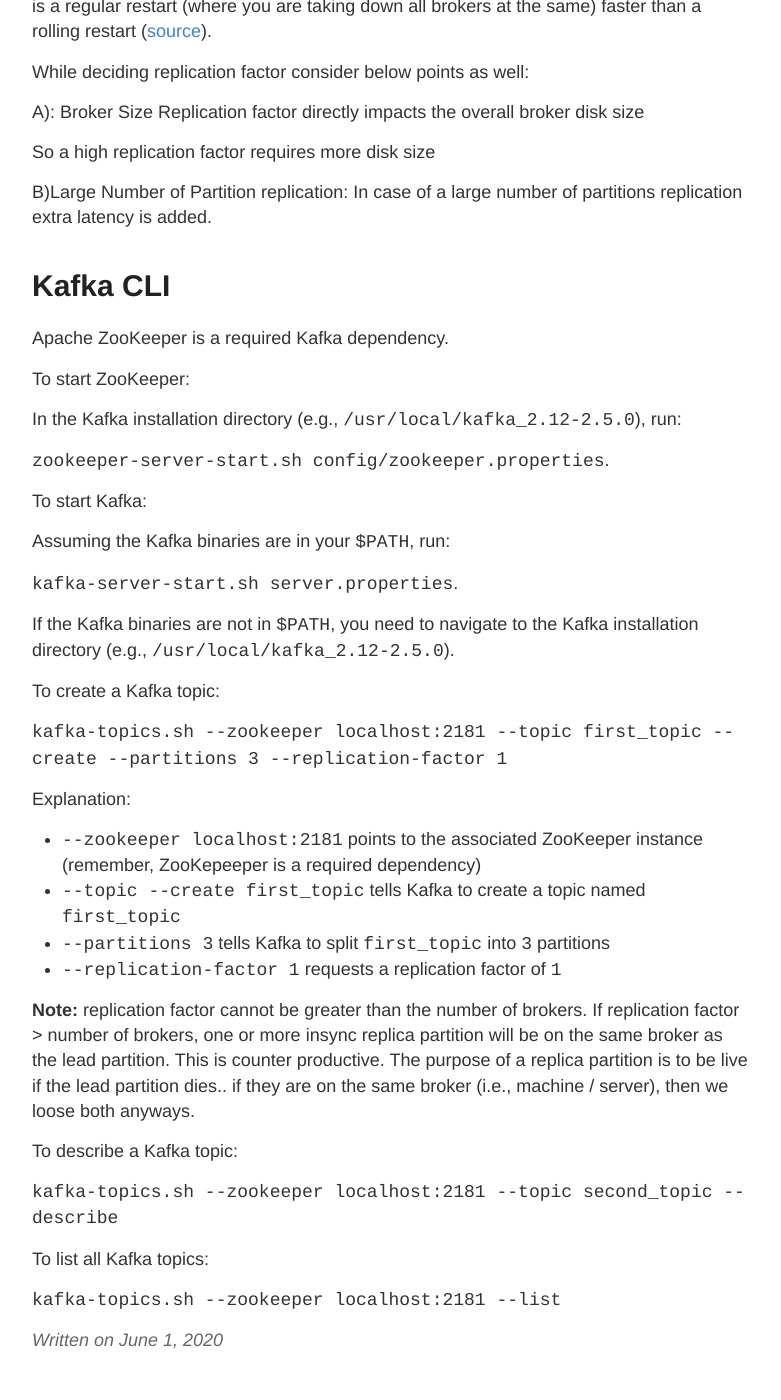
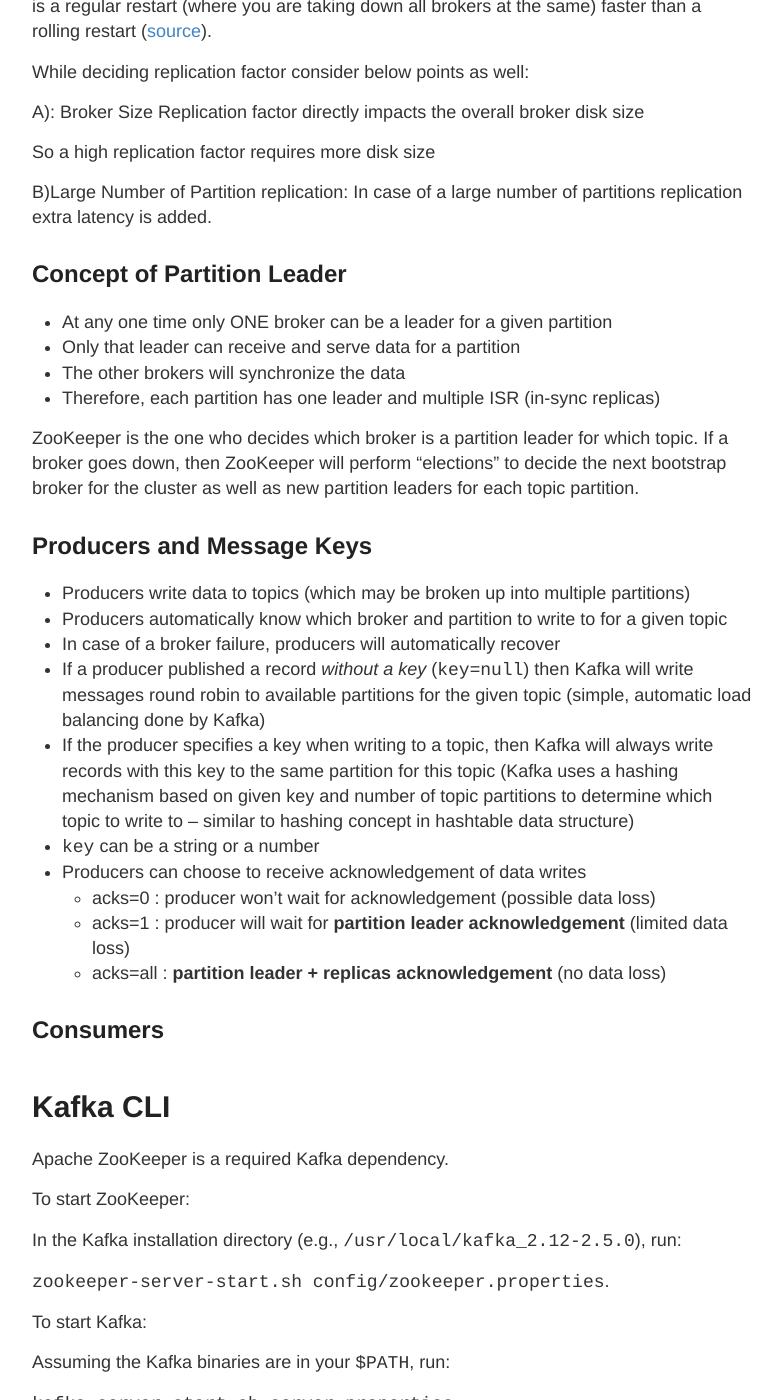
Before and after one commit to gutucristian/gutucristian.github.io, a Jekyll site: the page built from _posts/2020-06-01-Kafka.md, in a window 1280 px wide and 1400 px high, scrolled down 4781 px. Shown: the whole window, without its empty margins (248-1029 px from the left). Built offline with Jekyll 4.4.1, drawn with Linux system fonts in a browser that asks for light colours; our own code applies the rules of GitHub Pages for plain Markdown files.

Commit message:
Update 2020-06-01-Kafka.md

```diff
--- a/_posts/2020-06-01-Kafka.md
+++ b/_posts/2020-06-01-Kafka.md
@@ -100,6 +100,30 @@
 
 B)Large Number of Partition replication: In case of a large number of partitions replication extra latency is added.
 
+## Concept of Partition Leader
+
+- At any one time only ONE broker can be a leader for a given partition
+- Only that leader can receive and serve data for a partition
+- The other brokers will synchronize the data
+- Therefore, each partition has one leader and multiple ISR (in-sync replicas)
+
+ZooKeeper is the one who decides which broker is a partition leader for which topic. If a broker goes down, then ZooKeeper will perform "elections" to decide the next bootstrap broker for the cluster as well as new partition leaders for each topic partition.
+
+## Producers and Message Keys
+
+- Producers write data to topics (which may be broken up into multiple partitions)
+- Producers automatically know which broker and partition to write to for a given topic
+- In case of a broker failure, producers will automatically recover
+- If a producer published a record _without a key_ (`key`=`null`) then Kafka will write messages round robin to available partitions for the given topic (simple, automatic load balancing done by Kafka)
+- If the producer specifies a key when writing to a topic, then Kafka will always write records with this key to the same partition for this topic (Kafka uses a hashing mechanism based on given key and number of topic partitions to determine which topic to write to -- similar to hashing concept in hashtable data structure)
+- `key` can be a string or a number
+- Producers can choose to receive acknowledgement of data writes
+  - acks=0 : producer won't wait for acknowledgement (possible data loss)
+  - acks=1 : producer will wait for __partition leader acknowledgement__ (limited data loss)
+  - acks=all : __partition leader + replicas acknowledgement__ (no data loss)
+
+## Consumers
+
 # Kafka CLI
 
 Apache ZooKeeper is a required Kafka dependency.
```
